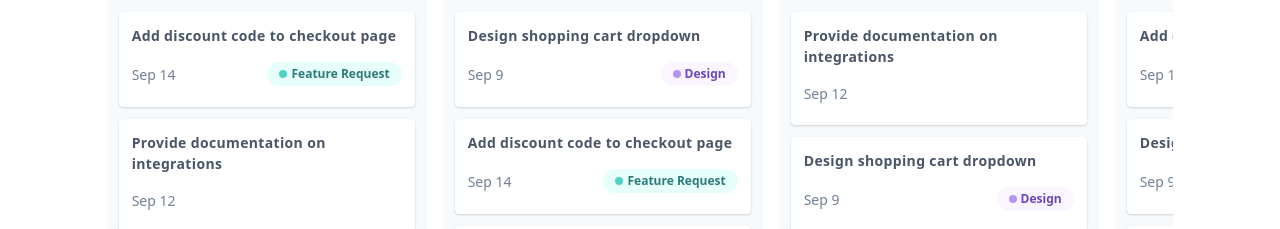
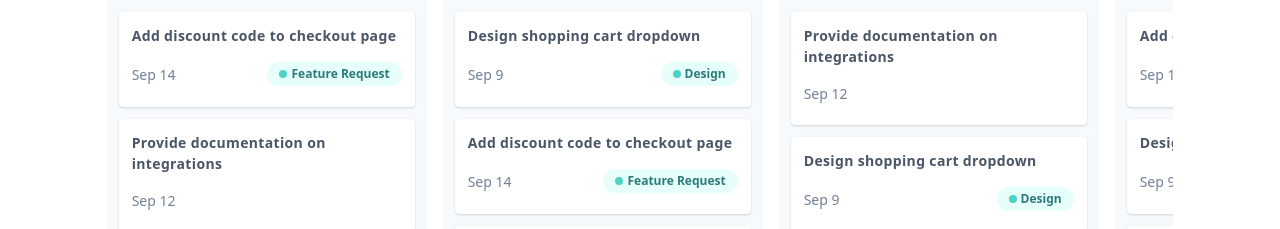
Before and after one commit to ReubenMathew/ReubenNinanV7, a Nuxt app: page /about in a window 1280 px wide. Shown: the part 723-952 px from the top of the page. Built offline with nearby package versions, Linux system fonts and the light colour scheme.

Commit message:
troubleshooting timeline badge colors not showing up

```diff
--- a/components/timeline/TaskCard.vue
+++ b/components/timeline/TaskCard.vue
@@ -5,7 +5,7 @@
     </div>
     <div class="flex mt-4 justify-between items-center">
       <span class="text-sm text-gray-600">{{task.date}}</span>
-      <badge v-if="task.type" :color="badgeColor">{{task.type}}</badge>
+      <badge v-if="task.type" :color="task.color">{{task.type}}</badge>
     </div>
   </div>
 </template>
@@ -20,18 +20,6 @@ export default {
       type: Object,
       default: () => ({})
     }
-  },
-  computed: {
-    badgeColor() {
-      const mappings = {
-        Design: "purple",
-        "Feature Request": "teal",
-        Backend: "blue",
-        QA: "green",
-        default: "teal"
-      };
-      return mappings[this.task.type] || mappings.default;
-    }
   }
 };
 </script>
```
